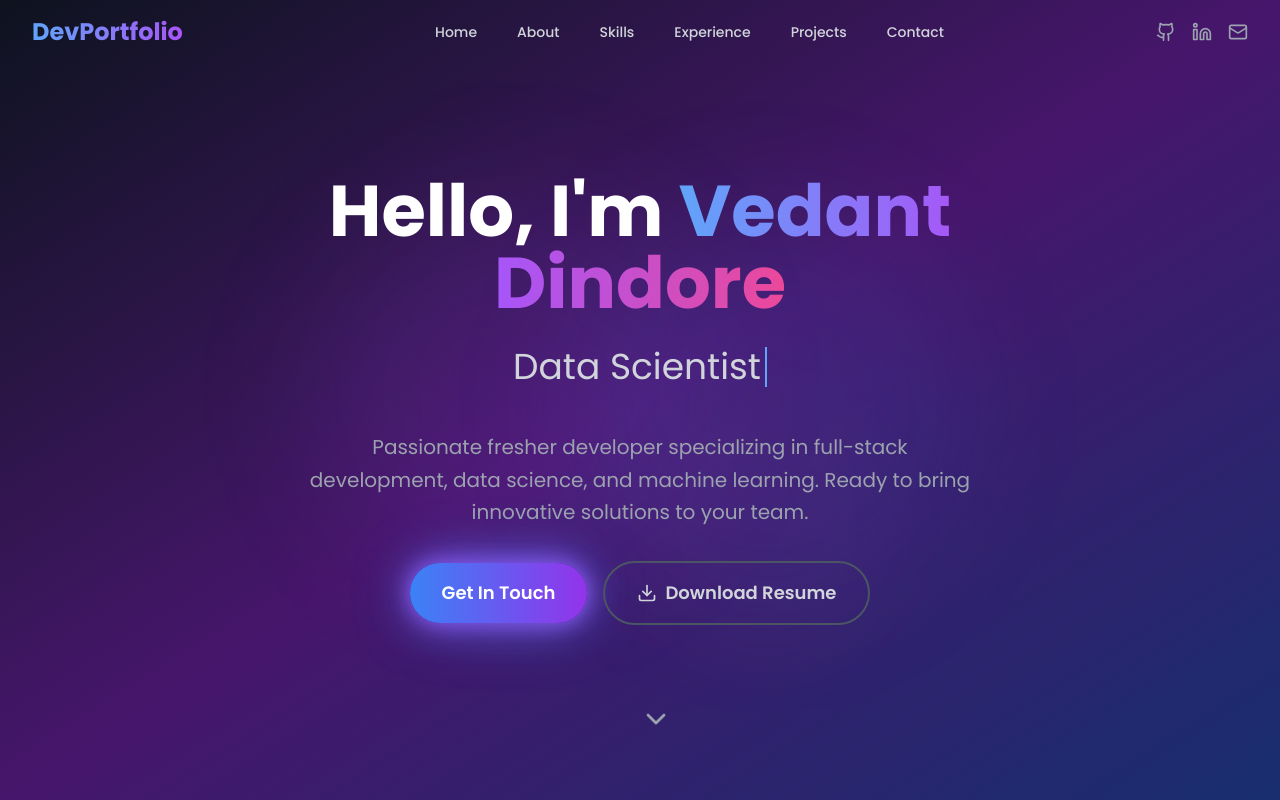
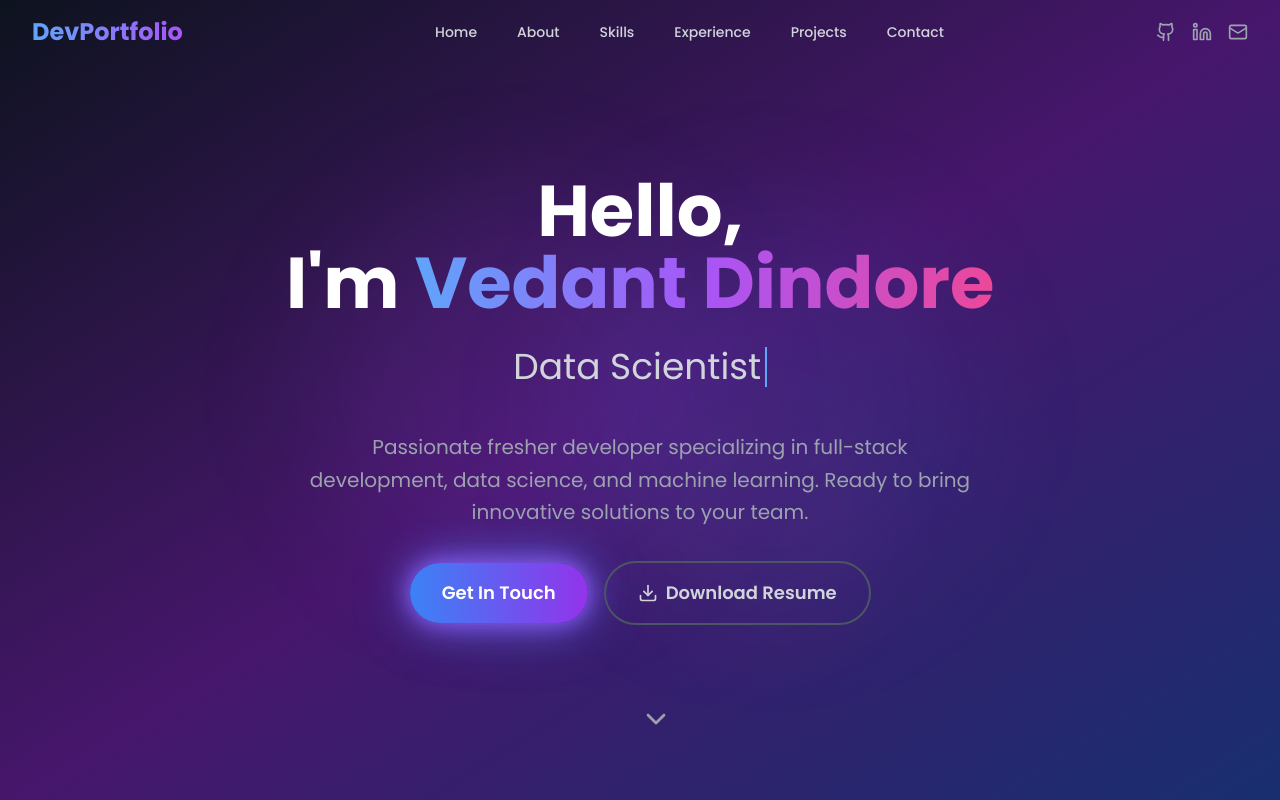
Before and after one commit to ryuzaki-ved/portfolio_website, a React (Vite) app: page / in a window 1280 px wide. Shown: the top 800 px of the page. Built offline with nearby package versions, Linux system fonts and the light colour scheme.

Commit message:
Waving hand animationn

```diff
--- a/src/components/Hero.tsx
+++ b/src/components/Hero.tsx
@@ -2,6 +2,7 @@ import React, { useState, useEffect } from 'react';
 import { ChevronDown, Download } from 'lucide-react';
 
 const Hero = () => {
+  const [animationState, setAnimationState] = useState('hello');
   const [currentText, setCurrentText] = useState('');
   const [currentIndex, setCurrentIndex] = useState(0);
   const [isDeleting, setIsDeleting] = useState(false);
@@ -12,6 +13,22 @@ const Hero = () => {
     'Machine Learning Engineer',
     'Python Developer'
   ];
+
+  // Animation sequence for Hello text and emoji
+  useEffect(() => {
+    const timer1 = setTimeout(() => {
+      setAnimationState('emoji');
+    }, 2000); // Show "Hello" for 2 seconds, then transition to emoji
+
+    const timer2 = setTimeout(() => {
+      setAnimationState('hello');
+    }, 4500); // Show emoji for 2.5 seconds, then transition back to "Hello"
+
+    return () => {
+      clearTimeout(timer1);
+      clearTimeout(timer2);
+    };
+  }, []);
 
   useEffect(() => {
     const timeout = setTimeout(() => {
@@ -50,7 +67,28 @@ const Hero = () => {
         <div className="space-y-8">
           <div className="space-y-4">
             <h1 className="text-5xl sm:text-6xl lg:text-7xl font-bold text-white leading-tight animate-slide-in-up">
-              Hello, I'm{' '}
+              <span className="relative inline-block">
+                <span
+                  className={`transition-all duration-500 ease-in-out ${
+                    animationState === 'hello'
+                      ? 'opacity-100'
+                      : 'opacity-0'
+                  }`}
+                >
+                  Hello,
+                </span>
+                <span
+                  className={`absolute inset-0 transition-all duration-500 ease-in-out ${
+                    animationState === 'emoji'
+                      ? 'opacity-100 animate-wiggle'
+                      : 'opacity-0'
+                  } text-6xl sm:text-7xl lg:text-8xl`}
+                >
+                  👋
+                </span>
+              </span>
+              <br />
+              I'm{' '}
               <span className="bg-gradient-to-r from-blue-400 via-purple-500 to-pink-500 bg-clip-text text-transparent">
                 Vedant Dindore
               </span>
```
